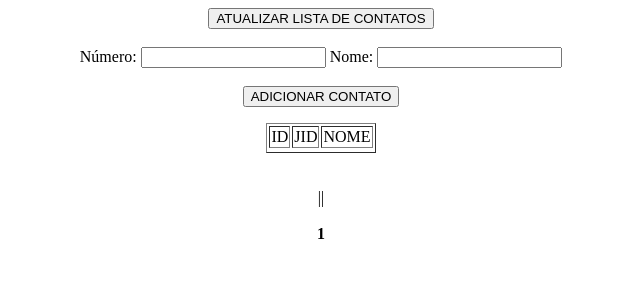
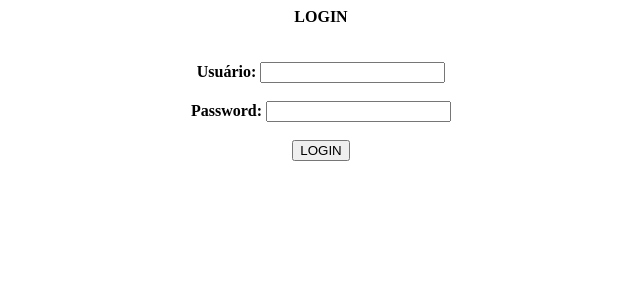
Before and after one commit to wellmtx/PHP-PDO, a PHP site: page / in a window 1280 px wide. Shown: the top 300 px of the page, without its empty margins (319-959 px from the left). Run offline with PHP 8.4, Linux system fonts and the light colour scheme; data that the repository does not hold is empty.

Commit message:
Atualizando código

```diff
--- a/PDO/class/contacts.php
+++ b/PDO/class/contacts.php
@@ -53,6 +53,9 @@ class contacts
 
             $this->setData($newContact[0]);
 
+        } else
+        {
+            return true;
         }
 
     }
--- a/PDO/index.php
+++ b/PDO/index.php
@@ -2,6 +2,59 @@
 
 require_once("config.php");
 
+//////////////////////////////////////////// LOGIN ADMINISTRADOR ///////////////////////////////////////////////////////////
+
+if (isset($_GET['user']) && isset($_GET['password']))
+{
+    $username = $_GET['user'];
+    $password = $_GET['password'];
+
+    $sql = new sql();
+    $exist = $sql->select("SELECT * FROM tb_logins WHERE username = :USERNAME AND userpass= :PASSWORD", array(
+        ':USERNAME' => $username,
+        ':PASSWORD' => MD5($password)
+    ));
+
+    if (count($exist) > 0)
+    {
+        setcookie('user', $username, time() + (3600 * 24));
+        setcookie('password', $password, time() + (3600 * 24));
+
+        echo "<center>";
+        echo "</br></br>";
+        echo "<b>LOGIN EFETUADO COM SUCESSO</b>";
+        echo "</br></br>";
+        echo "<a href=/pdo><button> IR PARA O PAINEL </button></a>";
+        echo "</center>";
+    } else {
+        echo "<center>";
+        echo "</br></br>";
+        echo "<b>USUÁRIO OU SENHA INCORRETA!</b>";
+        echo "</br></br>";
+        echo "<a href='/pdo'><button> TENTE NOVAMENTE </button></a>";
+        echo "</center>";
+    }
+}  else if(!$_COOKIE) {
+
+    echo "<center>";
+    echo "<span><b> LOGIN </b></span>";
+    echo "</br></br></br>";
+    echo "<form method='GET'>";
+    echo "<span><b>Usuário: </b></span>";
+    echo "<input type='text' name='user'>";
+    echo "</br></br>";
+    echo "<span><b>Password: </b></span>";
+    echo "<input type='password' name='password'";
+    echo "</br></br></br>";
+    echo "<button type='submit'> LOGIN </button>";
+    echo "</center>";
+    echo "</form>";
+
+}
+
+//////////////////////////////////////////// TABELA CONTATOS ///////////////////////////////////////////////////////////
+if(isset($_COOKIE['user']) && isset($_COOKIE['password']))
+{
     $totalContacts = 25;
     $pc = 1;
     $sql = new sql();
@@ -22,8 +75,6 @@ $totalPag = count($allContacts) / $totalContacts;
 
     $anterior = $pc - 1;
     $prox = $pc + 1;
-
-//////////////////////////////////////////// TABELA CONTATOS ///////////////////////////////////////////////////////////
 
     function createTableContacts($pgContacts)
     {
@@ -353,5 +404,6 @@ else
     <?php
 
     }
+}
 
     ?>
```
Lines whose indentation alone changed are shown as unchanged.
